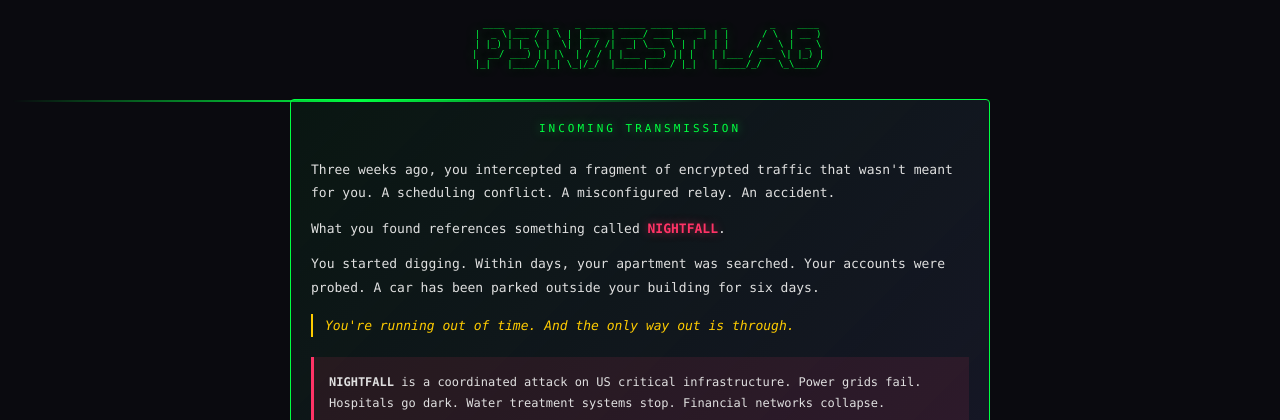
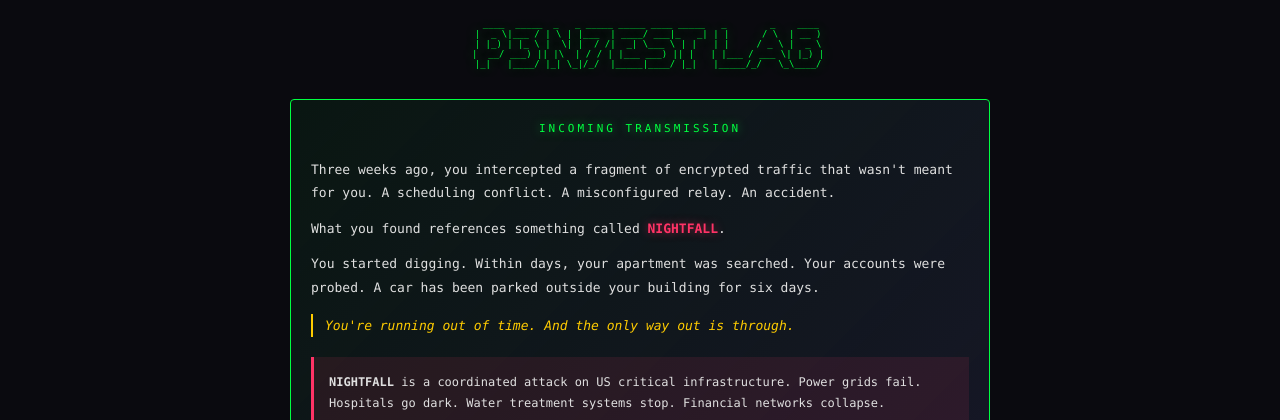
Before and after one commit to nixfred/metasploit, a Flask app: page /?mode=story in a window 1280 px wide. Shown: the top 420 px of the page. Run offline with Flask 2, Linux system fonts and the light colour scheme.

Commit message:
Remove green scanline, update favicon to cyber skull
- Removed animated green bar from story intro (::before element)
- Updated favicon.svg to terminal window with hacker skull
- Green glow effect, root@pwn prompt at bottom

🤖 Generated with [Claude Code](https://claude.com/claude-code)

Co-Authored-By: Claude Opus 4.5 <noreply@anthropic.com>

```diff
--- a/lab-ui/static/style.css
+++ b/lab-ui/static/style.css
@@ -407,23 +407,6 @@ body {
     border: 1px solid var(--accent-green);
     border-radius: 4px;
     position: relative;
-}
-
-.story-intro::before {
-    content: '';
-    position: absolute;
-    top: 0;
-    left: 0;
-    right: 0;
-    height: 2px;
-    background: linear-gradient(90deg, transparent, var(--accent-green), transparent);
-    animation: scanline 2s linear infinite;
-}
-
-@keyframes scanline {
-    0% { opacity: 0.3; }
-    50% { opacity: 1; }
-    100% { opacity: 0.3; }
 }
 
 .encrypted-header {
```
Also changed, not shown: lab-ui/static/favicon.svg.
